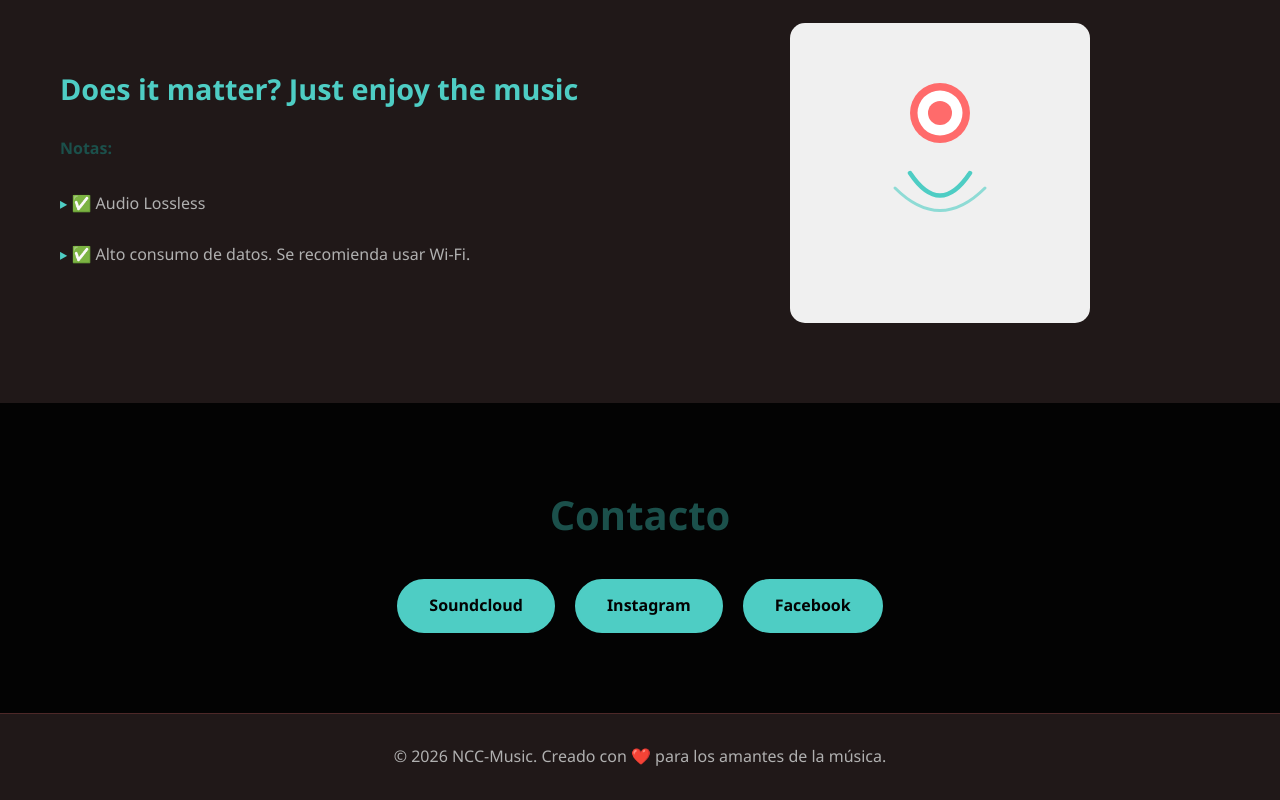
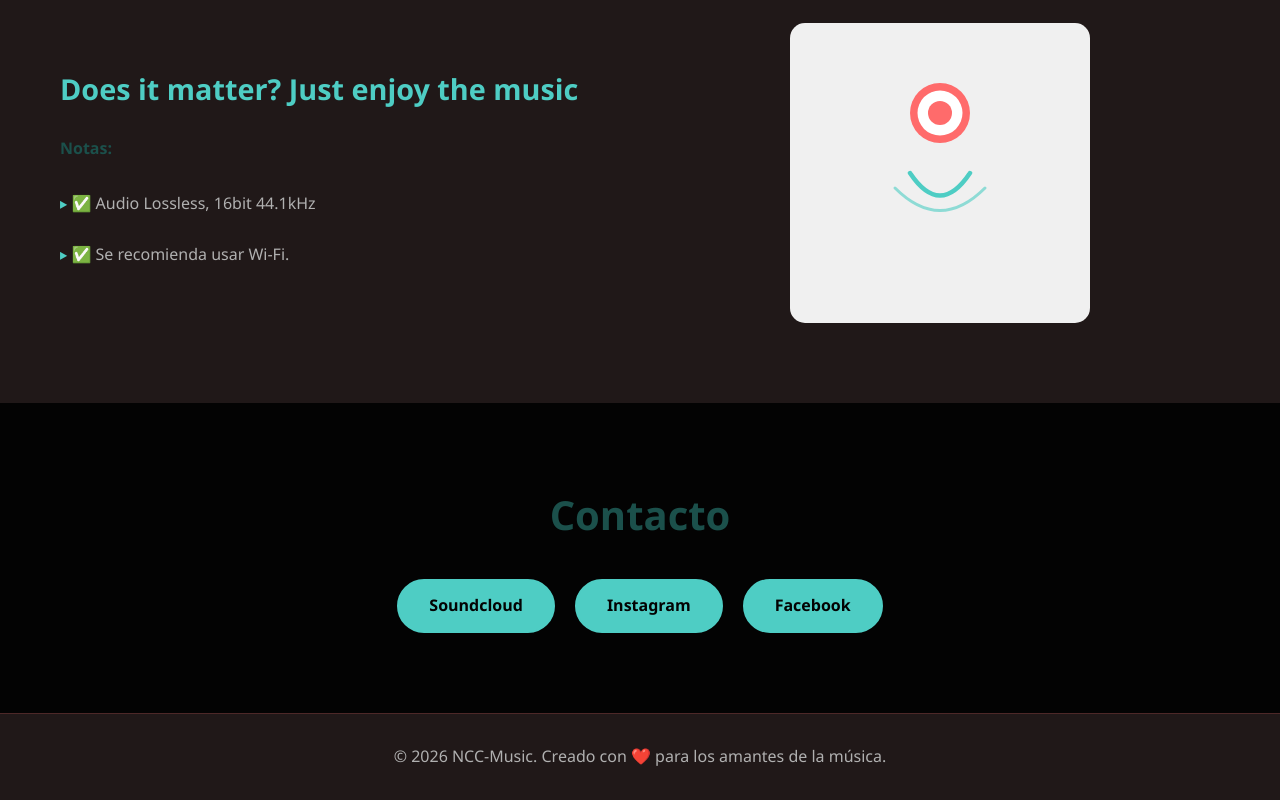
Before and after one commit to ncc-music/ncc-music.github.io, a plain HTML site: page index.html in a window 1280 px wide. Shown: the part 1098-1898 px from the top of the page. Drawn offline with Linux system fonts and the light colour scheme.

Commit message:
Update index.html

```diff
--- a/index.html
+++ b/index.html
@@ -94,8 +94,8 @@
                     <h3>Does it matter? Just enjoy the music</h3>
                     <h4>Notas:</h4>
                     <ul class="features-list">
-                        <li>✅ Audio Lossless</li>
-                        <li>✅ Alto consumo de datos. Se recomienda usar Wi-Fi.</li>
+                        <li>✅ Audio Lossless, 16bit 44.1kHz</li>
+                        <li>✅ Se recomienda usar Wi-Fi.</li>
                     </ul>
                 </div>
                 <div class="about-image">
```
